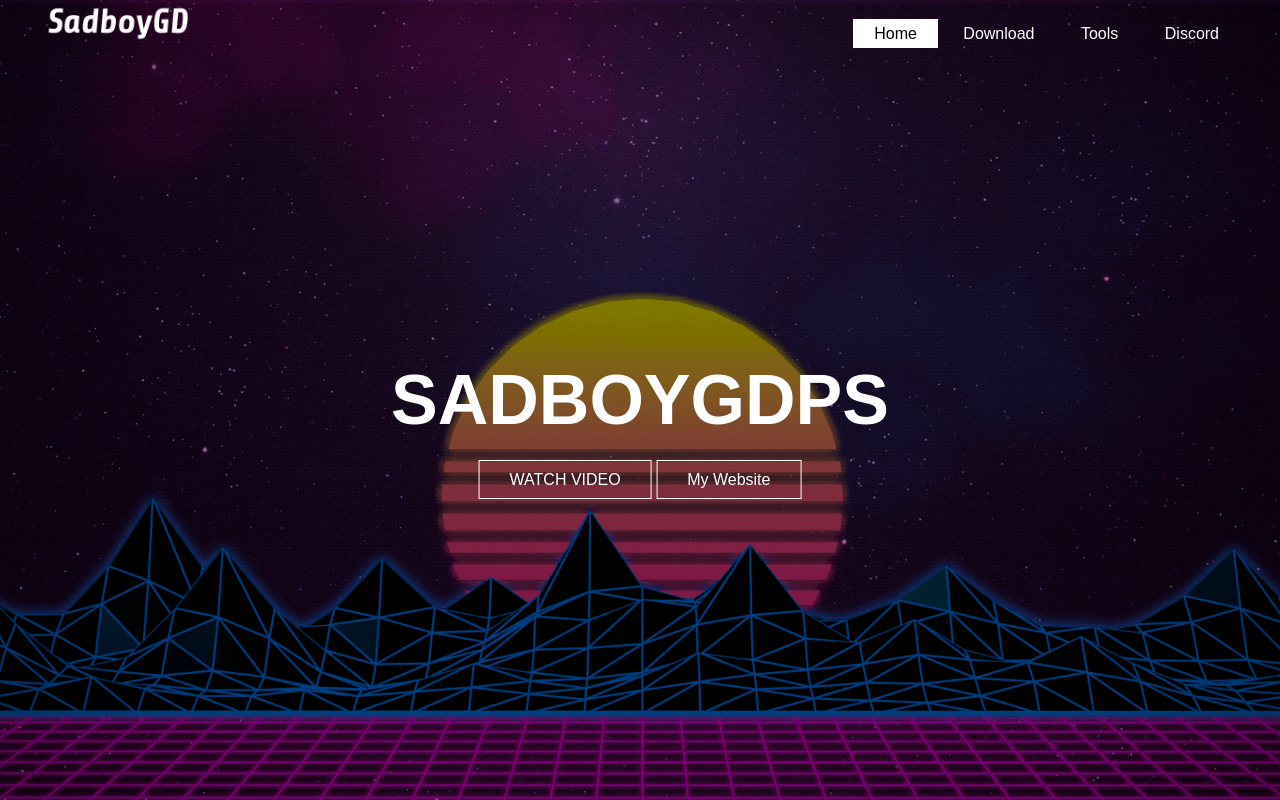
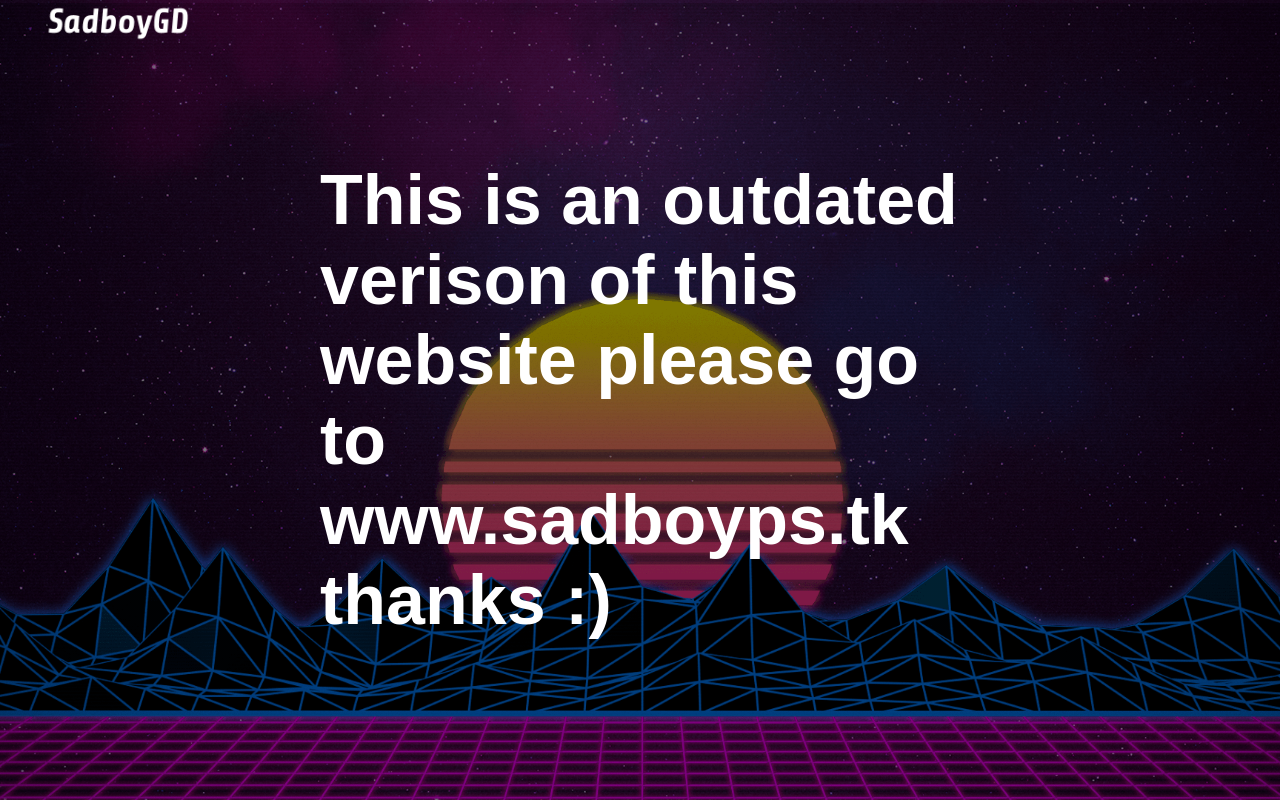
Before and after one commit to Ibexlol/SadboyGDPS, a plain HTML site: page index.html in a window 1280 px wide. Drawn offline with Linux system fonts and the light colour scheme.

Commit message:
Update index.html

```diff
--- a/index.html
+++ b/index.html
@@ -11,19 +11,13 @@
 				<img src="logo.png">
 			</div>
 			<ul>
-				<li class="active"><a href="index.html">Home</a></li>
-				<li><a href="index1.html">Download</a></li>
-				<li><a href="http://sadboypsv22.7m.pl/database/tools/">Tools</a></li>
-				<li><a href="https://discord.gg/fKqPzJVr8a">Discord</a></li>
 			</ul>
 		</div>
 		<div class="title">
-			<h1>SADBOYGDPS</h1>
+			<h1>This is an outdated verison of this website please go to www.sadboyps.tk thanks :)</h1>
 		</div>
 
 		<div class="button">
-			<a href="https://youtu.be/7V981Bgl67E" class="btn">WATCH VIDEO</a>
-			<a href="https://nousername1239.github.io/lol/" class="btn">My Website</a>
 	</header>
 </body>
 </html>
```
